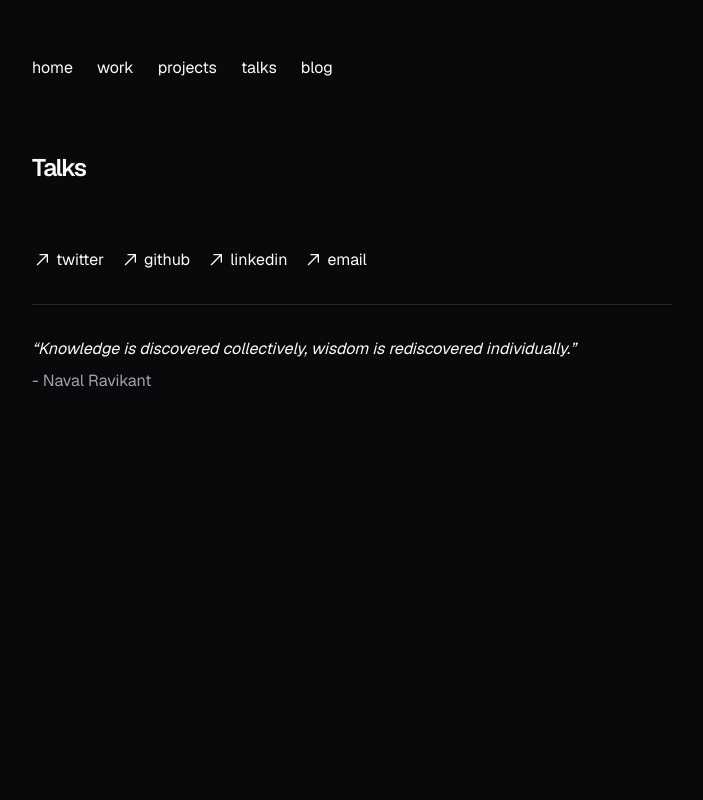
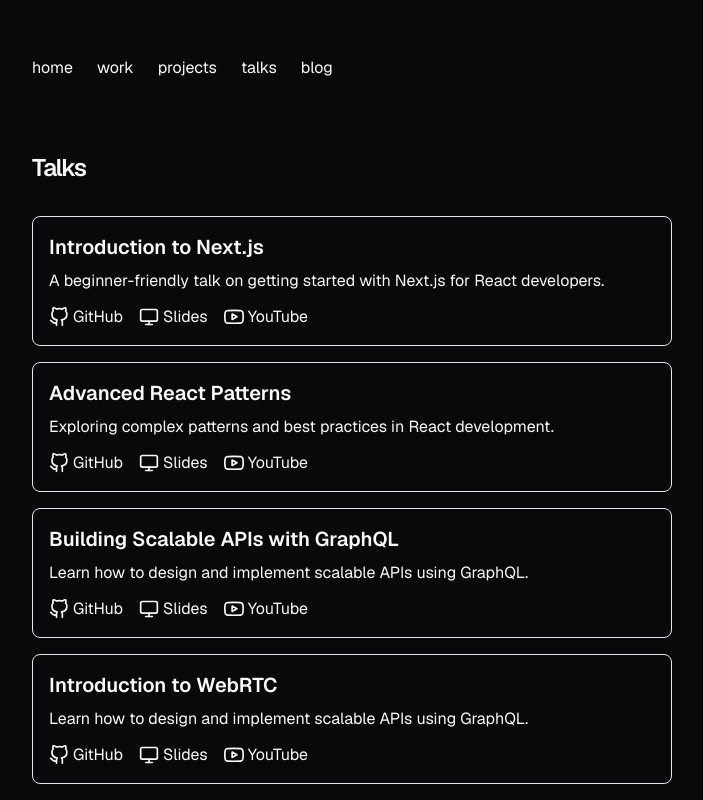
Before and after one commit to christyjacob4/portfolio, a Next.js app: page /talks in a window 1280 px wide. Shown: the top 800 px of the page, without its empty margins (288-991 px from the left). Built offline with nearby package versions, Linux system fonts and the light colour scheme.

Commit message:
feat: add talks

```diff
--- a/package.json
+++ b/package.json
@@ -11,7 +11,6 @@
   "dependencies": {
     "@radix-ui/react-avatar": "^1.1.0",
     "@radix-ui/react-dropdown-menu": "^2.1.1",
-    "@radix-ui/react-icons": "^1.3.0",
     "@radix-ui/react-separator": "^1.1.0",
     "@radix-ui/react-slot": "^1.1.0",
     "@types/node": "20.11.17",
@@ -22,6 +21,7 @@
     "class-variance-authority": "^0.7.0",
     "clsx": "^2.1.1",
     "geist": "1.2.2",
+    "lucide-react": "^0.435.0",
     "next": "^14.2.6",
     "next-mdx-remote": "^4.4.1",
     "react": "^18.3.1",
--- a/src/app/blog/page.tsx
+++ b/src/app/blog/page.tsx
@@ -8,7 +8,7 @@ export const metadata = {
 export default function Page() {
   return (
     <section>
-      <h1 className="font-semibold text-2xl mb-8 tracking-tighter">My Blog</h1>
+      <h1 className="font-semibold text-2xl mb-8 tracking-tighter">Blog</h1>
       <BlogPosts />
     </section>
   );
--- a/src/app/talks/page.tsx
+++ b/src/app/talks/page.tsx
@@ -3,11 +3,69 @@ export const metadata = {
   description: "My Talks.",
 };
 
+const talks = [
+  {
+    title: "Introduction to Next.js",
+    description: "A beginner-friendly talk on getting started with Next.js for React developers.",
+    github: "https://github.com/yourusername/nextjs-intro-talk",
+    slides: "https://speakerdeck.com/yourusername/intro-to-nextjs",
+    youtube: "https://www.youtube.com/watch?v=example1"
+  },
+  {
+    title: "Advanced React Patterns",
+    description: "Exploring complex patterns and best practices in React development.",
+    github: "https://github.com/yourusername/advanced-react-patterns",
+    slides: "https://speakerdeck.com/yourusername/advanced-react-patterns",
+    youtube: "https://www.youtube.com/watch?v=example2"
+  },
+  {
+    title: "Building Scalable APIs with GraphQL",
+    description: "Learn how to design and implement scalable APIs using GraphQL.",
+    github: "https://github.com/yourusername/graphql-scalable-apis",
+    slides: "https://speakerdeck.com/yourusername/scalable-graphql-apis",
+    youtube: "https://www.youtube.com/watch?v=example3"
+  },
+  {
+    title: "Introduction to WebRTC",
+    description: "Learn how to design and implement scalable APIs using GraphQL.",
+    github: "https://github.com/yourusername/graphql-scalable-apis",
+    slides: "https://speakerdeck.com/yourusername/scalable-graphql-apis",
+    youtube: "https://youtu.be/Rjv-4aT-_8c?t=544"
+  }
+];
+
 export default function Page() {
   return (
     <section>
       <h1 className="font-semibold text-2xl mb-8 tracking-tighter">Talks</h1>
-      <div></div>
+      <div className="space-y-4">
+        {talks.map((talk, index) => (
+          <div key={index} className="border rounded-lg p-4 shadow-sm">
+            <h2 className="text-xl font-semibold mb-2">{talk.title}</h2>
+            <p className="mb-3">{talk.description}</p>
+            <div className="flex space-x-4">
+              {talk.github && (
+                <a href={talk.github} target="_blank" rel="noopener noreferrer" className="flex items-center hover:underline">
+                  <svg xmlns="http://www.w3.org/2000/svg" width="20" height="20" viewBox="0 0 24 24" fill="none" stroke="currentColor" strokeWidth="2" strokeLinecap="round" strokeLinejoin="round" className="mr-1"><path d="M9 19c-5 1.5-5-2.5-7-3m14 6v-3.87a3.37 3.37 0 0 0-.94-2.61c3.14-.35 6.44-1.54 6.44-7A5.44 5.44 0 0 0 20 4.77 5.07 5.07 0 0 0 19.91 1S18.73.65 16 2.48a13.38 13.38 0 0 0-7 0C6.27.65 5.09 1 5.09 1A5.07 5.07 0 0 0 5 4.77a5.44 5.44 0 0 0-1.5 3.78c0 5.42 3.3 6.61 6.44 7A3.37 3.37 0 0 0 9 18.13V22"></path></svg>
+                  GitHub
+                </a>
+              )}
+              {talk.slides && (
+                <a href={talk.slides} target="_blank" rel="noopener noreferrer" className="flex items-center hover:underline">
+                  <svg xmlns="http://www.w3.org/2000/svg" width="20" height="20" viewBox="0 0 24 24" fill="none" stroke="currentColor" strokeWidth="2" strokeLinecap="round" strokeLinejoin="round" className="mr-1"><rect x="2" y="3" width="20" height="14" rx="2" ry="2"></rect><line x1="8" y1="21" x2="16" y2="21"></line><line x1="12" y1="17" x2="12" y2="21"></line></svg>
+                  Slides
+                </a>
+              )}
+              {talk.youtube && (
+                <a href={talk.youtube} target="_blank" rel="noopener noreferrer" className="flex items-center hover:underline">
+                  <svg xmlns="http://www.w3.org/2000/svg" width="20" height="20" viewBox="0 0 24 24" fill="none" stroke="currentColor" strokeWidth="2" strokeLinecap="round" strokeLinejoin="round" className="mr-1"><path d="M22.54 6.42a2.78 2.78 0 0 0-1.94-2C18.88 4 12 4 12 4s-6.88 0-8.6.46a2.78 2.78 0 0 0-1.94 2A29 29 0 0 0 1 11.75a29 29 0 0 0 .46 5.33A2.78 2.78 0 0 0 3.4 19c1.72.46 8.6.46 8.6.46s6.88 0 8.6-.46a2.78 2.78 0 0 0 1.94-2 29 29 0 0 0 .46-5.25 29 29 0 0 0-.46-5.33z"></path><polygon points="9.75 15.02 15.5 11.75 9.75 8.48 9.75 15.02"></polygon></svg>
+                  YouTube
+                </a>
+              )}
+            </div>
+          </div>
+        ))}
+      </div>
     </section>
   );
 }
--- a/src/components/education.tsx
+++ b/src/components/education.tsx
@@ -1,10 +1,12 @@
 import React from "react";
 import { Separator } from "./ui/separator";
+import Link from "next/link";
 
 const education = [
   {
     degree: "Master's Degree in AI & Machine Learning",
     school: "Birla Institute of Technology and Science",
+    schoolUrl: "https://www.bits-pilani.ac.in/",
     location: "India",
     date: "Apr 2023 - Dec 2024",
     achievements: [
@@ -15,6 +17,7 @@ const education = [
   {
     degree: "Bachelor's Degree in Computer Science",
     school: "PES University",
+    schoolUrl: "https://pes.edu/",
     location: "Bangalore, India",
     date: "Aug 2016 - Jul 2020",
     achievements: [
@@ -25,6 +28,7 @@ const education = [
   {
     degree: "High School",
     school: "AECS Magnolia",
+    schoolUrl: "https://www.aecsgroup.co.in/aecs-magnolia-maaruti-public-school/",
     location: "Bangalore, India",
     date: "May 2014 - Apr 2016",
     achievements: [
@@ -47,7 +51,9 @@ export default function Education() {
             <div className="flex flex-col items-start justify-center flex-1">
               <h4>{edu.degree}</h4>
               <p className="text-sm text-muted-foreground font-medium mt-0.5">
-                {edu.school}
+                <Link href={edu.schoolUrl} target="_blank" rel="noopener noreferrer">
+                  {edu.school}
+                </Link>
               </p>
             </div>
 
--- a/src/components/experience.tsx
+++ b/src/components/experience.tsx
@@ -7,6 +7,7 @@ const experiences = [
   {
     title: "Founding Engineer & Lead",
     company: "Appwrite",
+    companyUrl: "https://appwrite.io",
     date: "Oct 2019 - Present",
     description: [
       "Lead key engineering initiatives like Appwrite Cloud, CLI, and Cloud Functions",
@@ -16,8 +17,21 @@ const experiences = [
     icon: "/companies/appwrite.png",
   },
   {
+    title: "Technical Advisor",
+    company: "Alphasights",
+    companyUrl: "https://www.alphasights.com/",
+    date: "Jan 2023 - Present",
+    description: [
+      "Developed features for Mint, Intuit's personal finance app",
+      "Built iOS and Android apps for the Intuit Expert Platform",
+      "Developed fault-tolerant and scalable APIs using SpringBoot and Kafka",
+    ],
+    icon: "/companies/intuit.png",
+  },
+  {
     title: "Software Engineer",
     company: "Intuit",
+    companyUrl: "https://www.intuit.com",
     date: "Jan 2020 - May 2021",
     description: [
       "Developed features for Mint, Intuit's personal finance app",
@@ -29,6 +43,7 @@ const experiences = [
   {
     title: "Research Engineer",
     company: "Samsung Research",
+    companyUrl: "https://research.samsung.com",
     date: "May 2019 - Jul 2019",
     description: [
       "Developed a system for denoising images in ultra-low light environments",
@@ -39,6 +54,7 @@ const experiences = [
   {
     title: "Research Intern",
     company: "Marsview.ai",
+    companyUrl: "https://eltropy.com/press/eltropy-acquires-marsview-ai",
     date: "Jul 2017 - Aug 2018",
     description: [
       "Developed a system for denoising images in ultra-low light environments",
@@ -62,7 +78,9 @@ export default function Experience() {
             <div className="flex flex-col items-start justify-center flex-1">
               <h4>{exp.title}</h4>
               <p className="text-sm text-muted-foreground font-medium mt-0.5">
-                {exp.company}
+                <Link href={exp.companyUrl} target="_blank" rel="noopener noreferrer">
+                  {exp.company}
+                </Link>
               </p>
             </div>
 
--- a/src/components/footer.tsx
+++ b/src/components/footer.tsx
@@ -1,6 +1,6 @@
-import { ArrowTopRightIcon } from "@radix-ui/react-icons";
 import Link from "next/link";
 import { Separator } from "./ui/separator";
+import { ArrowUpRight } from "lucide-react";
 
 const footerLinks = [
   // { href: "/rss", text: "rss" },
@@ -26,7 +26,7 @@ export default function Footer() {
               target="_blank"
               href={link.href}
             >
-              <ArrowTopRightIcon className="h-5 w-5" />
+              <ArrowUpRight className="h-5 w-5" />
               <p className="ml-1 relative">
                 {link.text}
                 <span className="absolute left-0 -bottom-0.5 w-full h-[1px] bg-current transform scale-x-0 transition-transform duration-200 origin-left group-hover:scale-x-100"></span>
@@ -36,11 +36,11 @@ export default function Footer() {
         ))}
       </ul>
       <Separator className="my-8" />
-      <p className=" italic">
+      <p className="italic text-sm">
         &ldquo;Knowledge is discovered collectively, wisdom is rediscovered
         individually.&rdquo;
       </p>
-      <p className="mt-2 text-muted-foreground">- Naval Ravikant</p>
+      <p className="mt-1 text-muted-foreground text-sm">- Naval Ravikant</p>
     </footer>
   );
 }
```
Also changed, not shown: 1 other file (tests, documents, lock files or other folders).
